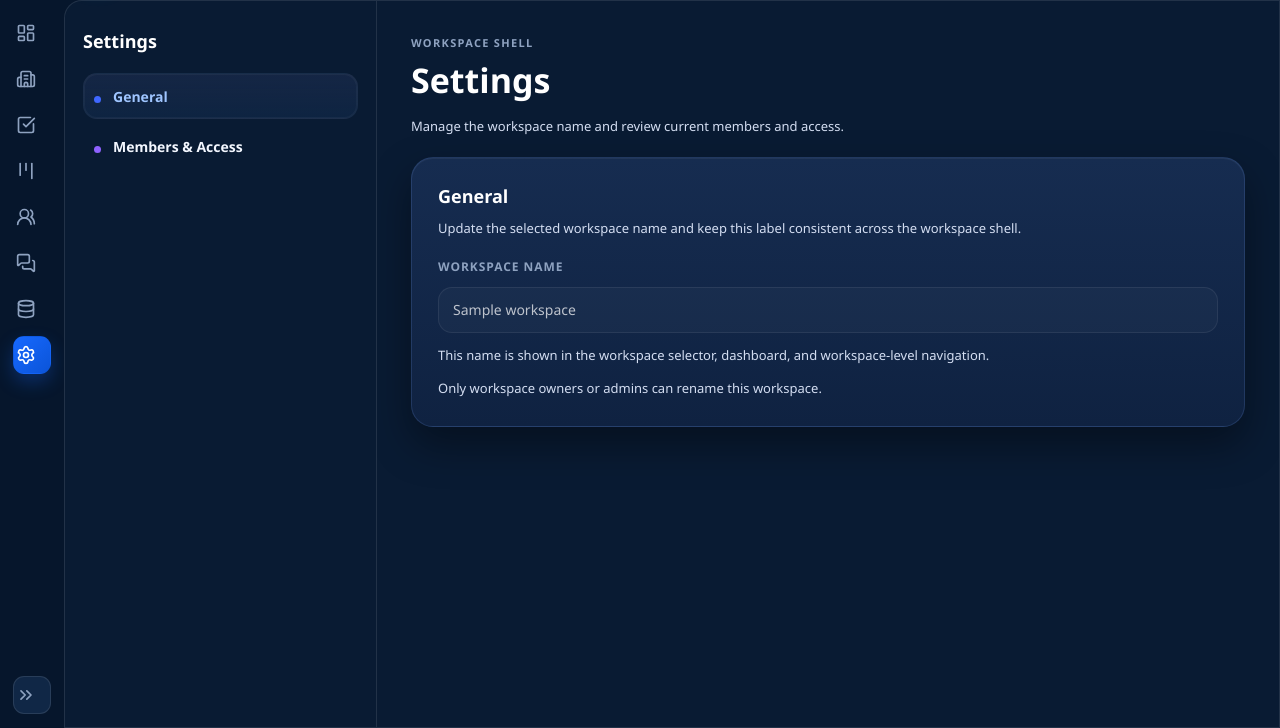
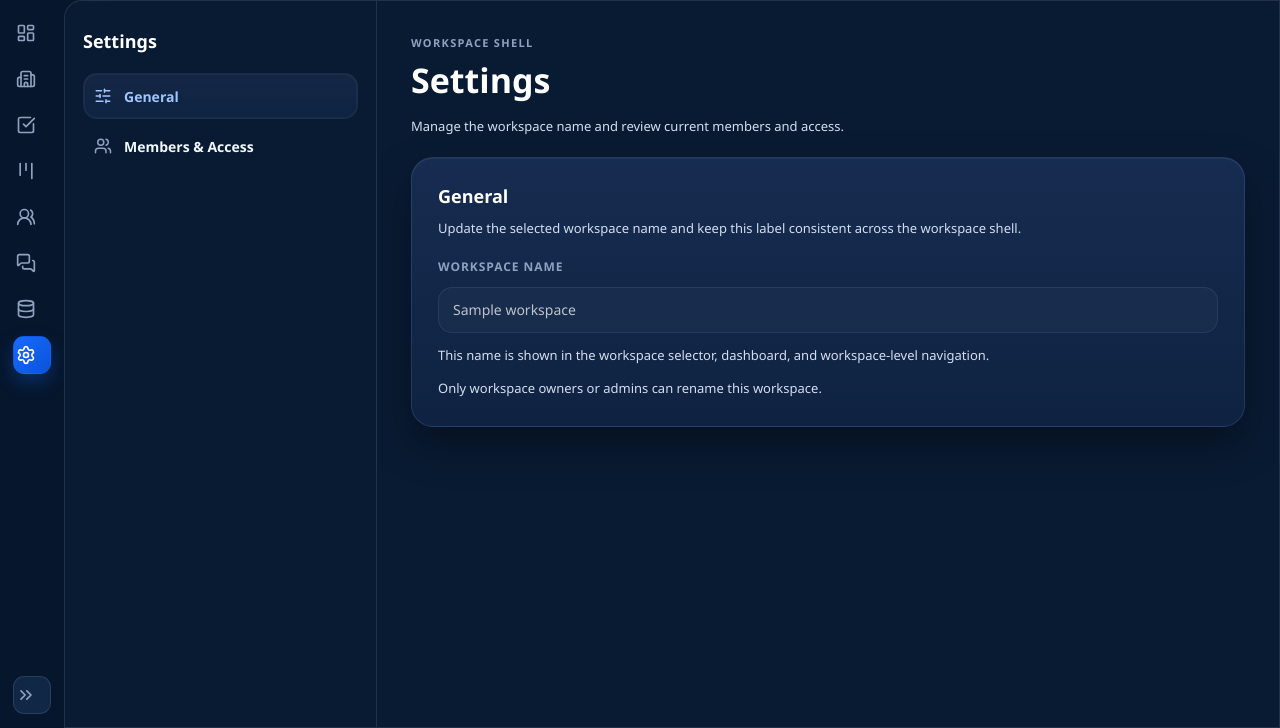
Before and after one commit to alma-iceee/platform, a Django app: page /app/settings/ in a window 1280 px wide. Shown: the part 72-800 px from the top of the page. Run offline with Django 5.2, Linux system fonts and the light colour scheme; tables that the repository leaves empty hold one stand-in row (values such as "Sample post"); data that the repository does not hold is empty.

Commit message:
Add icons in setting tab

```diff
--- a/apps/ordo/workspaces/templates/workspaces/settings/_settings_sidebar.html
+++ b/apps/ordo/workspaces/templates/workspaces/settings/_settings_sidebar.html
@@ -4,13 +4,13 @@
     </div>
     <nav class="workspace-sidebar-nav">
         <a class="workspace-sidebar-nav-item{% if current_settings_section == 'general' %} is-active{% endif %}" href="{% url 'workspaces:settings' %}{% if selected_workspace_slug %}?workspace={{ selected_workspace_slug }}{% endif %}">
-            <span class="list-dot blue"></span>
+            <i data-lucide="sliders-horizontal" class="settings-nav-icon"></i>
             <span class="list-copy">
                 <span class="list-title">General</span>
             </span>
         </a>
         <a class="workspace-sidebar-nav-item{% if current_settings_section == 'members_access' %} is-active{% endif %}" href="{% url 'workspaces:settings-members-access' %}{% if selected_workspace_slug %}?workspace={{ selected_workspace_slug }}{% endif %}">
-            <span class="list-dot purple"></span>
+            <i data-lucide="users" class="settings-nav-icon"></i>
             <span class="list-copy">
                 <span class="list-title">Members &amp; Access</span>
             </span>
--- a/static/workspaces/shell.css
+++ b/static/workspaces/shell.css
@@ -791,6 +791,17 @@ html.sidebar-expanded .sidebar .sidebar-collapse svg {
     color: var(--text-active);
 }
 
+.settings-nav-icon {
+    width: 18px;
+    height: 18px;
+    flex-shrink: 0;
+    color: var(--text-muted);
+}
+
+.workspace-sidebar-nav-item.is-active .settings-nav-icon {
+    color: var(--text-active);
+}
+
 .panel-add-button,
 .panel-filter-button {
     width: 34px;
```
